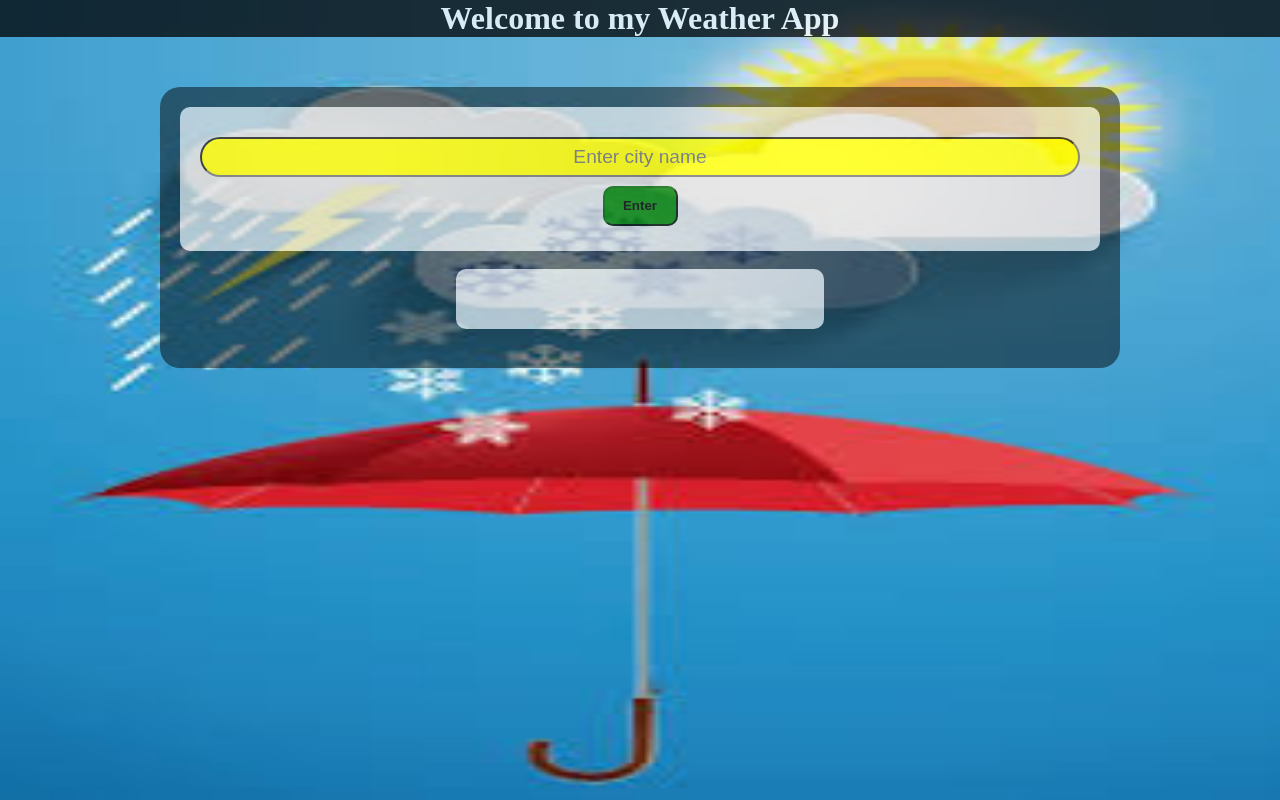
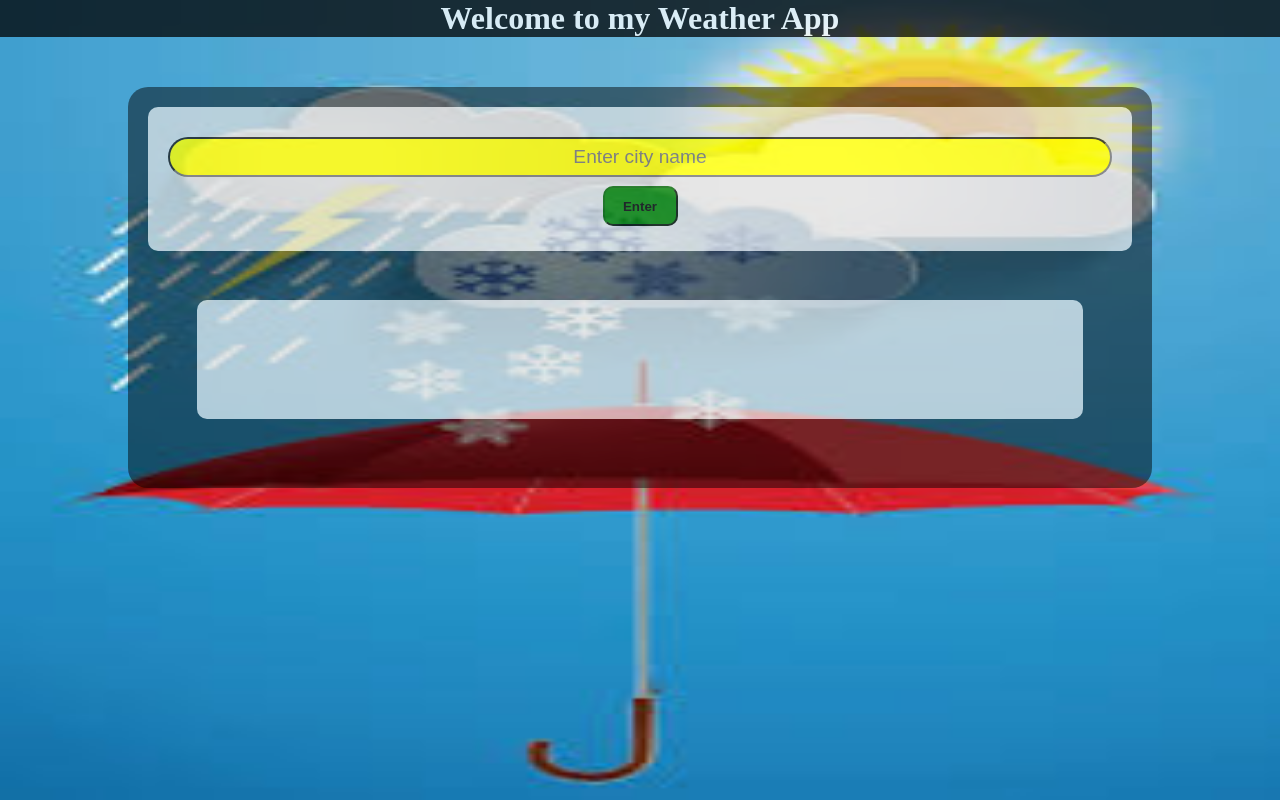
Before and after one commit to agnivg/weatherapp, a plain HTML site: page index.html in a window 1280 px wide. Both pictures are taken after a click on the button "Enter". Drawn offline with Linux system fonts and the light colour scheme; no server answers.

Commit message:
Update style.css

```diff
--- a/style.css
+++ b/style.css
@@ -1,60 +1,3 @@
-@media screen and (min-width: 480px){
-    .mainbody{
-        background-color:rgba(0,0,0,0.6);
-        width: 85vw;
-        margin:  50px auto;
-        padding: 20px;
-        text-align: center;
-        opacity: 0.8;
-        border-radius: 20px;
-    }
-    .weatherbody{
-        display: none;
-        background-color: rgba(255,255,255,0.8);
-        margin: 20px 10px;
-        padding: 20px;
-        border-radius: 10px;
-        line-height: 2rem;
-    }
-}
-@media screen and (min-width: 768px){
-    .mainbody{
-        background-color:rgba(0,0,0,0.6);
-        width: 80vw;
-        margin:  50px auto;
-        padding: 20px;
-        text-align: center;
-        opacity: 0.8;
-        border-radius: 20px;
-    }
-    .weatherbody{
-        display: none;
-        background-color: rgba(255,255,255,0.8);
-        margin: 5% 20%;
-        padding: 20px;
-        border-radius: 10px;
-        line-height: 2rem;
-    }
-}
-@media screen and (min-width: 992px){
-    .mainbody{
-        background-color:rgba(0,0,0,0.6);
-        width: 75vw;
-        margin:  50px auto;
-        padding: 20px;
-        text-align: center;
-        opacity: 0.8;
-        border-radius: 20px;
-    }
-    .weatherbody{
-        display: none;
-        background-color: rgba(255,255,255,0.8);
-        margin: 2% 30%;
-        padding: 20px;
-        border-radius: 10px;
-        line-height: 2rem;
-    }
-}
 *{
     margin: 0;
     padding: 0;
@@ -88,6 +31,23 @@ h1{
     height: 18vh;
     padding: 20px;
     border-radius: 10px;
+}
+.mainbody{
+    background-color:rgba(0,0,0,0.6);
+    width: 80vw;
+    margin:  50px auto;
+    padding: 20px;
+    text-align: center;
+    opacity: 0.8;
+    border-radius: 20px;
+}
+.weatherbody{
+    display: none;
+    background-color: rgba(255,255,255,0.8);
+    margin: 5%;
+    padding: 5% 1%;
+    border-radius: 10px;
+    line-height: 2rem;
 }
 .city{
     background-color: yellow;
```
